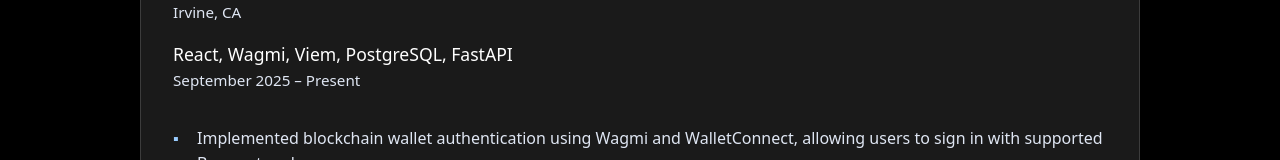
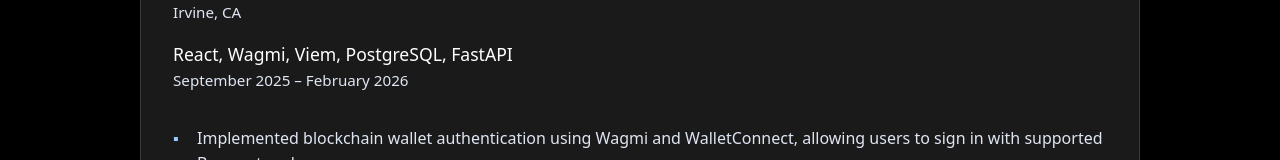
Before and after one commit to alieldaoushyuci/portfolio, a Next.js app: page /portfolio/projects in a window 1280 px wide. Shown: the part 787-947 px from the top of the page. Built offline with nearby package versions, Linux system fonts and the light colour scheme.

Commit message:
Projects date updated

```diff
--- a/app/projects/page.jsx
+++ b/app/projects/page.jsx
@@ -31,7 +31,7 @@ export default function Projects() {
               <p className="experience-location">Irvine, CA</p>
               <div className="experience-role">
                 <p className="experience-title">React, Wagmi, Viem, PostgreSQL, FastAPI</p>
-                <p className="experience-date">September 2025 – Present</p>
+                <p className="experience-date">September 2025 – February 2026</p>
               </div>
               <div className="experience-list">
                 <ul>
```
